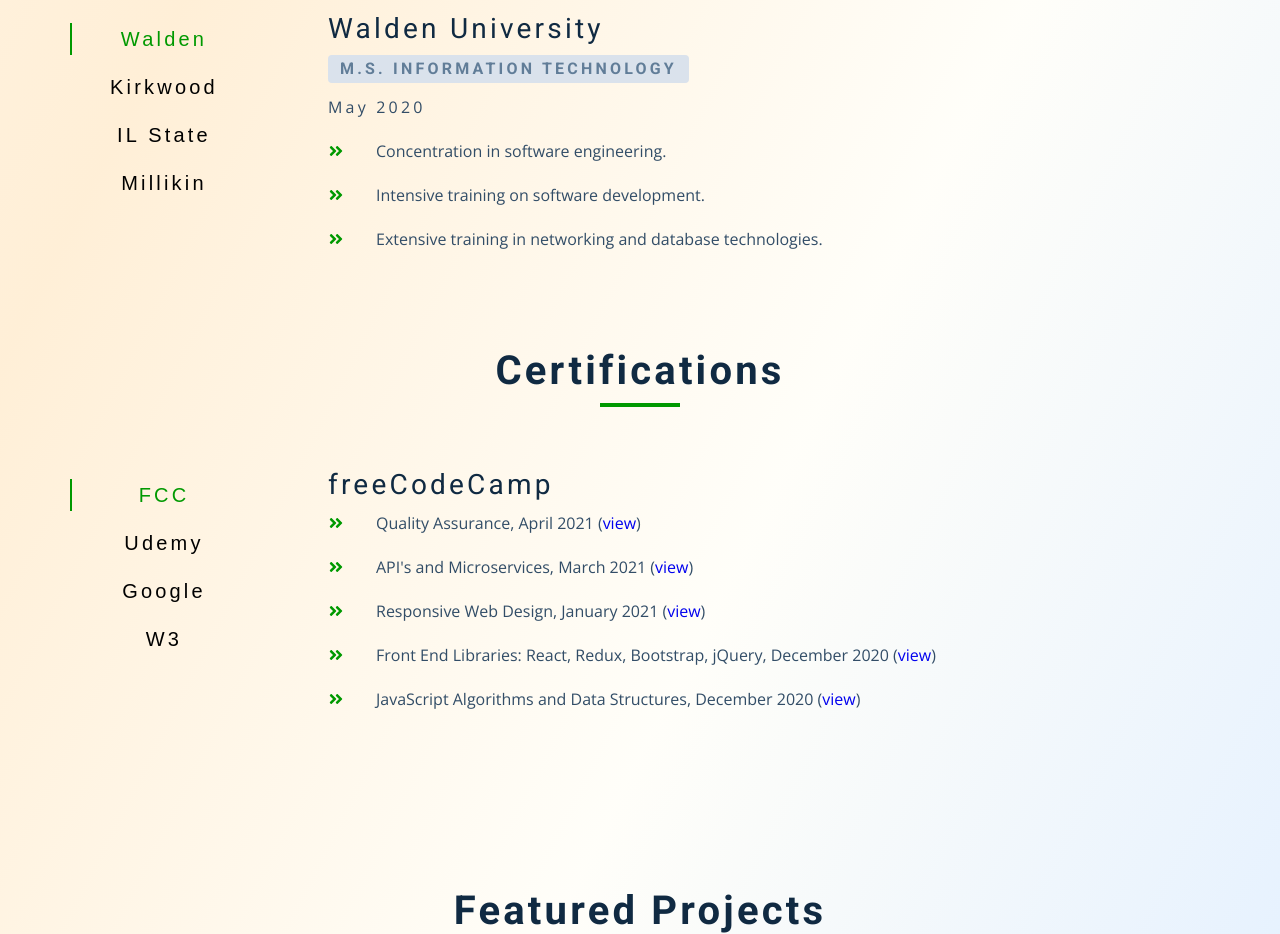
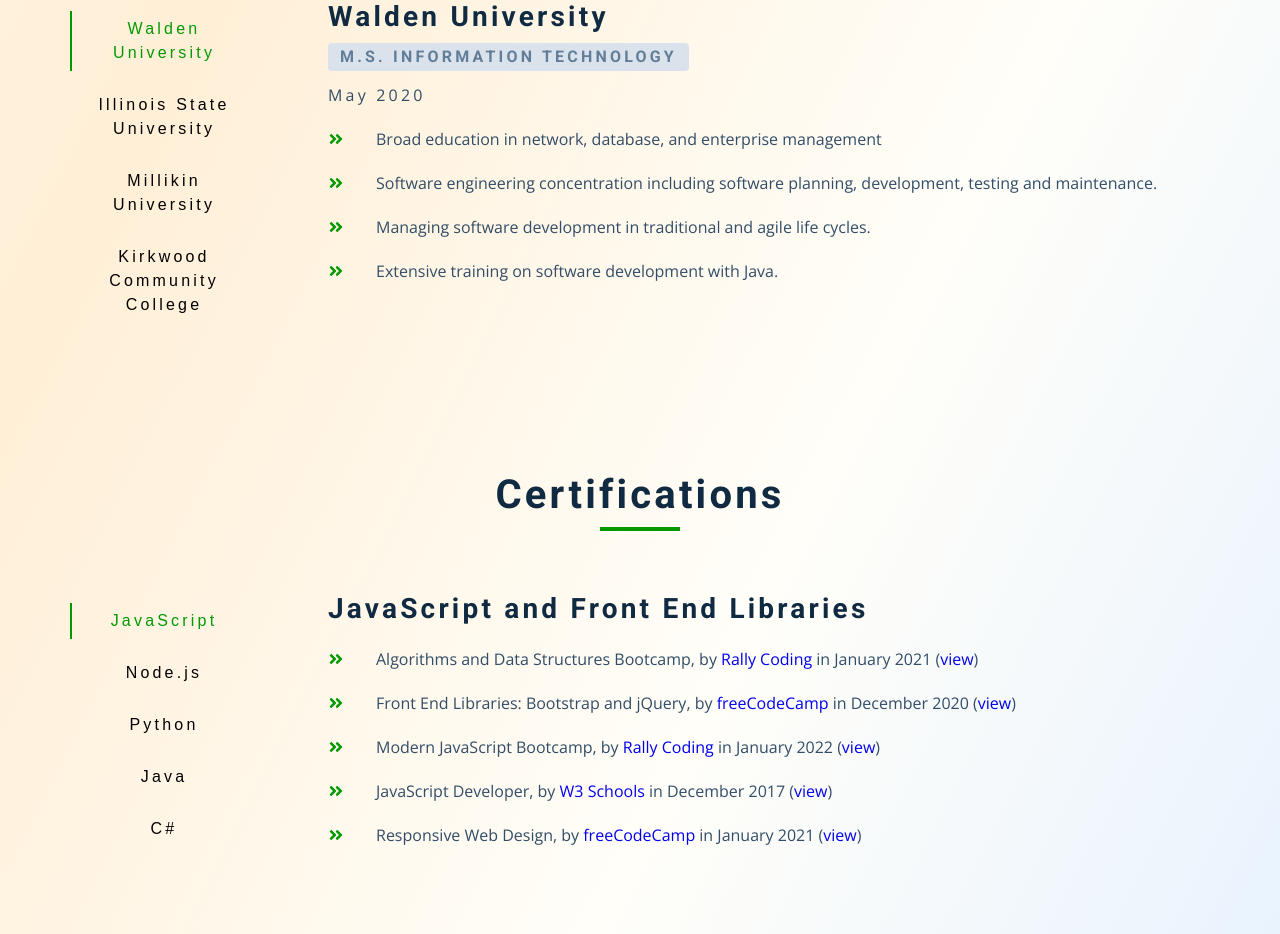
Before and after one commit to martindwyer/CurriculumVitae, a Gatsby site: page /about in a window 1280 px wide. Shown: the part 1369-2303 px from the top of the page. Built offline with nearby package versions, Linux system fonts and the light colour scheme; Gatsby itself is replaced by a stand-in of ours.

Commit message:
Updates to certs, education, experience

```diff
--- a/src/assets/css/main.css
+++ b/src/assets/css/main.css
@@ -299,6 +299,25 @@
 
 .nav-links {
   display: none;
+}
+
+#back-to-top {
+  position: absolute;
+  position: fixed;
+  bottom: 25px;
+  right: 25px;
+
+}
+
+#back-to-top button {
+  border: none;
+  background: rgba(0, 0, 0, 0);
+}
+
+#back-to-top svg {
+  font-size: 3rem;
+  color: var(--clr-primary-mid);
+
 }
 
 @media screen and (min-width: 768px) {
@@ -606,7 +625,7 @@
 ===============
 */
 .service {
-  background: var(--clr-white);
+  background: #fff6e9;
   padding: 3rem 1.5rem;
   margin-bottom: 2rem;
   border-radius: var(--radius);
@@ -695,14 +714,13 @@
 .job-btn {
   background: transparent;
   border-color: transparent;
-  text-transform: capitalize;
-  font-size: 1.25rem;
+  font-size: 1rem;
   letter-spacing: var(--spacing);
   margin: 0.5rem;
   transition: var(--transition);
   cursor: pointer;
   padding: 0.25rem 0;
-  line-height: 1;
+  line-height: 1.5rem;
 }
 
 .job-btn:hover {
@@ -720,7 +738,12 @@
 }
 
 .job-info h3 {
-  font-weight: 400;
+  font-weight: 600;
+}
+
+.certifications .job-info h3 {
+  font-weight: 600;
+  margin-bottom: 1.5rem;
 }
 
 .job-info h4 {
@@ -818,7 +841,7 @@
 }
 
 .project-info {
-  background: var(--clr-white);
+  background: #ffffff;
   padding: 1rem 1rem;
   border-bottom-left-radius: var(--radius);
   border-bottom-right-radius: var(--radius);
--- a/src/components/about/Certificates.js
+++ b/src/components/about/Certificates.js
@@ -1,17 +1,20 @@
 import React from "react"
 import Title from "../layout/Title"
 import { FaAngleDoubleRight } from "react-icons/fa"
-import certificates from "../../constants/certificates"
+import certificates from "../../constants/certificates-v2"
 
 const Certificates = () => {
   const [certIndex, setCertIndex] = React.useState(0)
 
-  const { awardedBy, certs } = certificates[certIndex]
+  const { forHeading, certs } = certificates[certIndex]
 
   console.log("certs", certificates)
 
   return (
-    <section className="section jobs" style={{ paddingTop: "0rem" }}>
+    <section
+      className="section jobs certifications"
+      style={{ paddingTop: "0rem" }}
+    >
       <Title title="Certifications" />
       <div className="jobs-center">
         <div className="btn-container">
@@ -24,20 +27,22 @@
                 }
                 onClick={() => setCertIndex(index)}
               >
-                {item.shortName}
+                {item.awardedFor}
               </button>
             )
           })}
         </div>
         <article className="job-info">
-          <h3>{awardedBy}</h3>
+          <h3>{forHeading}</h3>
 
           {certs.map((item, index) => {
             return (
               <div key={index} className="job-desc">
                 <FaAngleDoubleRight className="job-icon" />
                 <p>
-                  {item.name},&nbsp;{item.dateString} (
+                  {item.name},&nbsp;by&nbsp;
+                  <a href={item.providerUrl}>{item.awardedBy}</a>&nbsp;in&nbsp;
+                  {item.dateString} (
                   <a href={item.url} target="_blank" rel="noreferrer">
                     view
                   </a>
--- /dev/null
+++ b/src/constants/certificates-v2.js
@@ -0,0 +1,189 @@
+const certificates = [
+  {
+    id: 1,
+    awardedFor: "JavaScript",
+    forHeading: "JavaScript and Front End Libraries",
+    certs: [
+      {
+        name: "Algorithms and Data Structures Bootcamp",
+        dateString: "January 2021",
+        awardedBy: "Rally Coding",
+        providerUrl: "https://rallycoding.com",
+        url: "https://www.udemy.com/certificate/UC-3c0cd5a7-3f62-48ea-ba96-6b99775675c6/",
+      },
+      {
+        name: "Front End Libraries: Bootstrap and jQuery",
+        awardedBy: "freeCodeCamp",
+        providerUrl: "https://www.freecodecamp.org/",
+        dateString: "December 2020",
+        url: "https://www.freecodecamp.org/certification/fcc44429a69-b4cf-48fa-992a-acd2ac1b9c86/front-end-libraries",
+      },
+      {
+        name: "Modern JavaScript Bootcamp",
+        dateString: "January 2022",
+        awardedBy: "Rally Coding",
+        providerUrl: "https://rallycoding.com",
+        url: "https://www.udemy.com/certificate/UC-66f6964a-2dd7-4bda-8032-4b3d0a7256af/?utm_source=sendgrid.com&utm_medium=email&utm_campaign=email",
+      },
+      {
+        name: "JavaScript Developer",
+        dateString: "December 2017",
+        awardedBy: "W3 Schools",
+        providerUrl: "https://w3schools.com",
+        url: "https://1drv.ms/b/s!AoK1w6LEb5oUjZQPgheqRnvcS2L1DQ?e=i5NWk0",
+      },
+      {
+        name: "Responsive Web Design",
+        awardedBy: "freeCodeCamp",
+        providerUrl: "https://www.freecodecamp.org/",
+        dateString: "January 2021",
+        url: "https://www.freecodecamp.org/certification/fcc44429a69-b4cf-48fa-992a-acd2ac1b9c86/responsive-web-design",
+      },
+    ],
+  },
+  {
+    id: 2,
+    awardedFor: "Node.js",
+    forHeading: "API's, Quality Assurance, React, Redux",
+    certs: [
+      {
+        name: "Modern React with Redux",
+        awardedBy: "Rally Coding",
+        providerUrl: "https://rallycoding.com",
+        dateString: "February 2022",
+        url: "https://www.udemy.com/certificate/UC-a325948c-3e7a-4491-a3c6-dad57f467211/",
+      },
+      {
+        name: "Complete React Developer Course (w/ Hooks and Redux)",
+        awardedBy: "Mead.io",
+        providerUrl: "https://mead.io",
+        dateString: "January 2021",
+        url: "https://www.udemy.com/certificate/UC-99a27d76-0c4b-419e-9f62-6b5a73a49035/",
+      },
+      {
+        name: "Complete Node.js Developer Course",
+        awardedBy: "Mead.io",
+        providerUrl: "https://mead.io",
+        dateString: "December 2020",
+        url: "https://www.udemy.com/certificate/UC-3bb17ee4-665a-4bd9-923e-5085daa55134/",
+      },
+      {
+        name: "Quality Assurance",
+        dateString: "April 2021",
+        awardedBy: "freeCodeCamp",
+        providerUrl: "https://www.freecodecamp.org/",
+        url: "https://www.freecodecamp.org/certification/fcc44429a69-b4cf-48fa-992a-acd2ac1b9c86/quality-assurance-v7",
+      },
+      {
+        name: "API's and Microservices",
+        dateString: "March 2021",
+        awardedBy: "freeCodeCamp",
+        providerUrl: "https://www.freecodecamp.org/",
+        url: "https://www.freecodecamp.org/certification/fcc44429a69-b4cf-48fa-992a-acd2ac1b9c86/apis-and-microservices",
+      },
+    ],
+  },
+
+  {
+    id: 3,
+    awardedFor: "Python",
+    forHeading: "Web Development and Data Analysis",
+    certs: [
+      {
+        name: "Complete Python Course",
+        dateString: "April 2021",
+        awardedBy: "Teclado",
+        providerUrl: "https://www.teclado.com/",
+        url: "https://www.udemy.com/certificate/UC-c1a28775-f8a5-4d37-aed6-28792741fdd9/",
+      },
+      {
+        name: "Python for Web Development: Django",
+        dateString: "April 2020",
+        awardedBy: "Pieran Data",
+        providerUrl:
+          "https://courses.pieriandata.com/bundles/zero-to-data-hero",
+        url: "https://www.udemy.com/certificate/UC-65a885e0-48e5-4bbb-b085-6b6aad58dcc8/",
+      },
+      {
+        name: "Complete Python Web Course (w/ Flask)",
+        dateString: "February 2020",
+        awardedBy: "Teclado",
+        providerUrl: "https://www.teclado.com/",
+        url: "https://www.udemy.com/certificate/UC-40dd3864-2e2e-4e88-a9f9-d3d0434d72d4/",
+      },
+      {
+        name: "Python for Data Structures and Algorithms",
+        dateString: "February 2020",
+        awardedBy: "Pieran Data",
+        providerUrl:
+          "https://courses.pieriandata.com/bundles/zero-to-data-hero",
+        url: "https://www.udemy.com/certificate/UC-40dd3864-2e2e-4e88-a9f9-d3d0434d72d4/",
+      },
+    ],
+  },
+  {
+    id: 4,
+    awardedFor: "Java",
+    forHeading: "Java for Web Development",
+    certs: [
+      {
+        name: "Full Stack: Angular and Java Spring Boot",
+        dateString: "June 2021",
+        awardedBy: "Chad Darby",
+        providerUrl: "http://luv2code.com/about",
+        url: "https://www.udemy.com/certificate/UC-da7b881e-688a-46c2-9108-473e3a219013/",
+      },
+      {
+        name: "Java Spring, Hibernate and Spring Boot",
+        dateString: "June 2021",
+        awardedBy: "Chad Darby",
+        providerUrl: "http://luv2code.com/about",
+        url: "https://www.udemy.com/certificate/UC-9774c0f5-18d3-4fc6-85f7-b2243f2bd130/",
+      },
+      {
+        name: "JSP, Servlets and JDBC for Beginners",
+        dateString: "May 2021",
+        awardedBy: "Chad Darby",
+        providerUrl: "http://luv2code.com/about",
+        url: "https://www.udemy.com/certificate/UC-fa476631-1c45-4641-8d62-c2769eb69016/",
+      },
+    ],
+  },
+  {
+    id: 5,
+    awardedFor: "C#",
+    forHeading: "Fundamentals, WPF, ASP.NET",
+    certs: [
+      {
+        name: "ASP.NET MVC Web Development",
+        dateString: "May 2020",
+        awardedBy: "Mosh",
+        providerUrl: "https://codewithmosh.com/",
+        url: "https://www.udemy.com/certificate/UC-ee87cdba-147d-4977-b6e8-ae538b9165d8/",
+      },
+      {
+        name: "C# Advanced Topics",
+        dateString: "May 2020",
+        awardedBy: "Mosh",
+        providerUrl: "https://codewithmosh.com/",
+        url: "https://www.udemy.com/certificate/UC-a72b9082-46b3-4f18-8220-4f840c237331/",
+      },
+      {
+        name: "C# Intermediate: Classes, Interfaces and OOP",
+        dateString: "May 2020",
+        awardedBy: "Mosh",
+        providerUrl: "https://codewithmosh.com/",
+        url: "https://www.udemy.com/certificate/UC-0d4c8c94-7361-4f84-b73e-7f337bc5de71/",
+      },
+      {
+        name: "C# Fundamentals",
+        dateString: "April 2020",
+        awardedBy: "Mosh",
+        providerUrl: "https://codewithmosh.com/",
+        url: "https://www.udemy.com/certificate/UC-625e9c7a-c2cc-4af0-8c22-7d31b7f1e108/",
+      },
+    ],
+  },
+]
+
+export default certificates
--- a/src/constants/certificates.js
+++ b/src/constants/certificates.js
@@ -1,8 +1,55 @@
 const certificates = [
+  {
+    id: 2,
+    awardedBy: "Udemy, Inc.",
+    shortName: "Udemy, Inc.",
+    certs: [
+      {
+        name: "Modern React with Redux",
+        dateString: "February 2022",
+        url: "https://www.udemy.com/certificate/UC-a325948c-3e7a-4491-a3c6-dad57f467211/",
+      },
+      {
+        name: "Complete React Developer Course (w/ Hooks and Redux)",
+        dateString: "January 2021",
+        url: "https://www.udemy.com/certificate/UC-99a27d76-0c4b-419e-9f62-6b5a73a49035/",
+      },
+      {
+        name: "Complete Node.js Developer Course",
+        dateString: "December 2020",
+        url: "https://www.udemy.com/certificate/UC-3bb17ee4-665a-4bd9-923e-5085daa55134/",
+      },
+      {
+        name: "Modern JavaScript Bootcamp",
+        dateString: "January 2022",
+        url: "https://www.udemy.com/certificate/UC-66f6964a-2dd7-4bda-8032-4b3d0a7256af/?utm_source=sendgrid.com&utm_medium=email&utm_campaign=email",
+      },
+      {
+        name: "Java Spring, Hibernate and Spring Boot",
+        dateString: "June 2021",
+        url: "https://www.udemy.com/certificate/UC-9774c0f5-18d3-4fc6-85f7-b2243f2bd130/",
+      },
+      {
+        name: "ASP.NET MVC Web Development",
+        dateString: "May 2020",
+        url: "https://www.udemy.com/certificate/UC-ee87cdba-147d-4977-b6e8-ae538b9165d8/",
+      },
+      {
+        name: "Python for Web Development: Django",
+        dateString: "April 2020",
+        url: "https://www.udemy.com/certificate/UC-65a885e0-48e5-4bbb-b085-6b6aad58dcc8/",
+      },
+      {
+        name: "Python for Web Development: Flask",
+        dateString: "February 2020",
+        url: "https://www.udemy.com/certificate/UC-40dd3864-2e2e-4e88-a9f9-d3d0434d72d4/",
+      },
+    ],
+  },
   {
     id: 1,
     awardedBy: "freeCodeCamp",
-    shortName: "fCC",
+    shortName: "freeCodeCamp",
     certs: [
       {
         name: "Quality Assurance",
@@ -31,62 +78,11 @@
       },
     ],
   },
-  {
-    id: 2,
-    awardedBy: "Udemy",
-    shortName: "Udemy",
-    certs: [
-      {
-        name: "Modern React with Redux",
-        dateString: "February 2022",
-        url: "https://www.udemy.com/certificate/UC-a325948c-3e7a-4491-a3c6-dad57f467211/",
-      },
-      {
-        name: "Modern JavaScript Bootcamp",
-        dateString: "January 2022",
-        url: "https://www.udemy.com/certificate/UC-66f6964a-2dd7-4bda-8032-4b3d0a7256af/?utm_source=sendgrid.com&utm_medium=email&utm_campaign=email",
-      },
-      {
-        name: "Java Spring, Hibernate and Spring Boot",
-        dateString: "June 2021",
-        url: "https://www.udemy.com/certificate/UC-9774c0f5-18d3-4fc6-85f7-b2243f2bd130/",
-      },
-      {
-        name: "Java JDBC, JSP and Servlets",
-        dateString: "May 2021",
-        url: "https://www.udemy.com/certificate/UC-fa476631-1c45-4641-8d62-c2769eb69016/",
-      },
-      {
-        name: "Python for Data Science",
-        dateString: "March 2021",
-        url: "https://www.udemy.com/certificate/UC-cccdccdd-c3b6-4b5f-bc29-2bb9d176aa2f/",
-      },
-      {
-        name: "Complete Node.js Developer Course",
-        dateString: "December 2020",
-        url: "https://www.udemy.com/certificate/UC-3bb17ee4-665a-4bd9-923e-5085daa55134/",
-      },
-      {
-        name: "ASP.NET MVC Web Development",
-        dateString: "May 2020",
-        url: "https://www.udemy.com/certificate/UC-ee87cdba-147d-4977-b6e8-ae538b9165d8/",
-      },
-      {
-        name: "Python for Web Development: Django",
-        dateString: "April 2020",
-        url: "https://www.udemy.com/certificate/UC-65a885e0-48e5-4bbb-b085-6b6aad58dcc8/",
-      },
-      {
-        name: "Python for Web Development: Flask",
-        dateString: "February 2020",
-        url: "https://www.udemy.com/certificate/UC-40dd3864-2e2e-4e88-a9f9-d3d0434d72d4/",
-      },
-    ],
-  },
+
   {
     id: 3,
-    awardedBy: "Google",
-    shortName: "Google",
+    awardedBy: "Google, Inc.",
+    shortName: "Google, Inc.",
     certs: [
       {
         name: "Analytics for Beginners",
@@ -103,7 +99,7 @@
   {
     id: 4,
     awardedBy: "W3 Schools",
-    shortName: "W3",
+    shortName: "W3 Schools",
     certs: [
       {
         name: "JavaScript Developer",
--- a/src/constants/education.js
+++ b/src/constants/education.js
@@ -2,33 +2,21 @@
   {
     id: 1,
     school: "Walden University",
-    shortName: "Walden",
+    shortName: "Walden University",
     degree: "M.S. Information Technology",
     description: [
-      "Concentration in software engineering.",
-      "Intensive training on software development.",
-      "Extensive training in networking and database technologies.",
+      "Broad education in network, database, and enterprise management",
+      "Software engineering concentration including software planning, development, testing and maintenance.",
+      "Managing software development in traditional and agile life cycles.",
+      "Extensive training on software development with Java.",
     ],
     dateString: "May 2020",
-  },
-  {
-    id: 2,
-    school: "Kirkwood Community College",
-    shortName: "Kirkwood",
-    degree: "Web Development Certificate",
-    description: [
-      "Extensive training with the LAMP stack (Linux, Apache, MySQL, PHP).",
-      "Training in front end technologies including HTML, CSS, JavaScript, Bootstrap, and Foundation",
-      "Completed 24 hours academic coursework in HTML, CSS, and JavaScript.",
-      "Trained in web design principles, prototyping and more.",
-    ],
-    dateString: "May 2018",
   },
 
   {
     id: 2,
     school: "Illinois State University",
-    shortName: "IL State",
+    shortName: "Illinois State University",
     degree: "M.S. Economics",
     description: [
       "Concentration in quantitative methods, statistics, econometrics.",
@@ -40,7 +28,7 @@
   {
     id: 2,
     school: "Millikin University",
-    shortName: "Millikin",
+    shortName: "Millikin University",
     degree: "B.S. Business",
     description: [
       "Broad foundation in business education including management, accounting, marketing and finance.",
@@ -48,6 +36,19 @@
     ],
     dateString: "May 1984",
   },
+  {
+    id: 2,
+    school: "Kirkwood Community College",
+    shortName: "Kirkwood Community College",
+    degree: "Web Development Certificate",
+    description: [
+      "Extensive training with the LAMP stack (Linux, Apache, MySQL, PHP).",
+      "Training in front end technologies including HTML, CSS, JavaScript, Bootstrap, and Foundation",
+      "Completed 24 hours academic coursework in HTML, CSS, and JavaScript.",
+      "Trained in web design principles, prototyping and more.",
+    ],
+    dateString: "May 2018",
+  },
 ]
 
 export default education
--- a/src/constants/experience.js
+++ b/src/constants/experience.js
@@ -2,7 +2,7 @@
   {
     id: 1,
     company: "MD Web Technologies",
-    shortName: "MD Bytes",
+    shortName: "MD Web Technologies",
     position: "Founder and CEO",
     positionDescription: [
       "Consulting about the application of specific programming technologies to the job at hand.",
@@ -15,12 +15,12 @@
   {
     id: 2,
     company: "Kirkwood Community College",
-    shortName: "Kirkwood",
+    shortName: "Kirkwood Community College",
     position: "Tutor",
     positionDescription: [
       "Provided tutoring services for network services, software development and computer science.",
-      "Network services courses included Computer Hardware Basics, Advanced PC Concents, Network+, System Automation and Scripting",
-      "Software development and computer science courses included courses based in Python, Java, C#, JavaScript, PHP and SQL.",
+      "Individual tutoring for a wide range of courses and student circumstances",
+      "Group tutoring provided for up to six students",
     ],
     dateString: "May 30, 2016 to Present",
     duration: "6 years",
@@ -28,7 +28,7 @@
   {
     id: 3,
     company: "GoDaddy, Inc.",
-    shortName: "GoDaddy",
+    shortName: "GoDaddy, Inc.",
     position: "Consultant",
     positionDescription: [
       "Consulting about the application of specific programming technologies to the job at hand.",
@@ -38,32 +38,6 @@
     dateString: "May 30, 2015 to June 1, 2016",
     duration: "1 year",
   },
-  {
-    id: 4,
-    company: "Mission of Hope",
-    shortName: "Mission",
-    position: "Executive Director",
-    positionDescription: [
-      "Managed and coordinated staff, donors, suppliers, volunteers, and service delivery",
-      "Coordinated fund raising, including targeted newsletter and social media campaigns.",
-      "Provided regular reporting on service and financial performance to the board of directors",
-    ],
-    dateString: "December, 2013 to December 2015",
-    duration: "2 years",
-  },
-  {
-    id: 5,
-    company: "Regions Bank",
-    shortName: "Regions",
-    position: "Senior Vice President",
-    positionDescription: [
-      "Managed and coordinated banking operations in 24 branches across Iowa.",
-      "Implemented customized solution for key corporate clients.",
-      "Consistently met or exceeded key performance indicators.",
-    ],
-    dateString: "August, 2005 to August, 2013",
-    duration: "7 years",
-  },
 ]
 
 export default experience
```
Also changed, not shown: src/components/layout/Navbar.js (+11 -1 lines).
